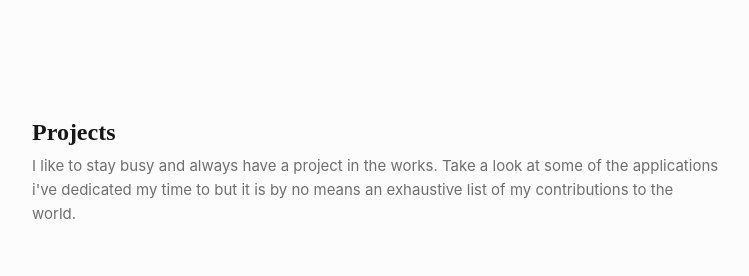
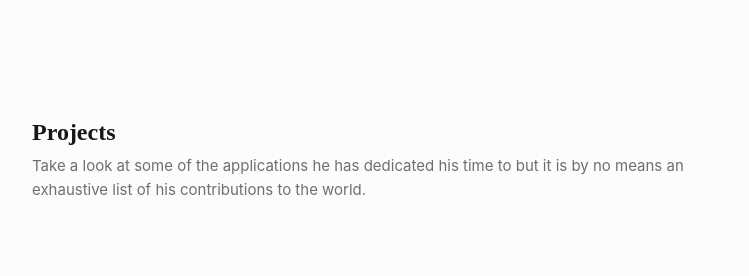
Before and after one commit to dannwaneri/portfolio_v4, a React (Create React App) app: page /projects in a window 1280 px wide. Shown: the top 276 px of the page, without its empty margins (264-1013 px from the left). Built offline with nearby package versions, Linux system fonts and the light colour scheme; no server answers.

Commit message:
Update projects.component.jsx

```diff
--- a/src/components/Projects/projects.component.jsx
+++ b/src/components/Projects/projects.component.jsx
@@ -27,7 +27,7 @@ const Project = () => (
     exit="exit"
     >
     <NameContainer>Projects</NameContainer>
-    <TitleContainer>I like to stay busy and always have a project in the works. Take a look at some of the applications i've dedicated my time to but it is by no means an exhaustive list of my contributions to the world.</TitleContainer>
+    <TitleContainer>Take a look at some of the applications he has dedicated his time to but it is by no means an exhaustive list of his contributions to the world.</TitleContainer>
     </motion.div>
 )
 
```
